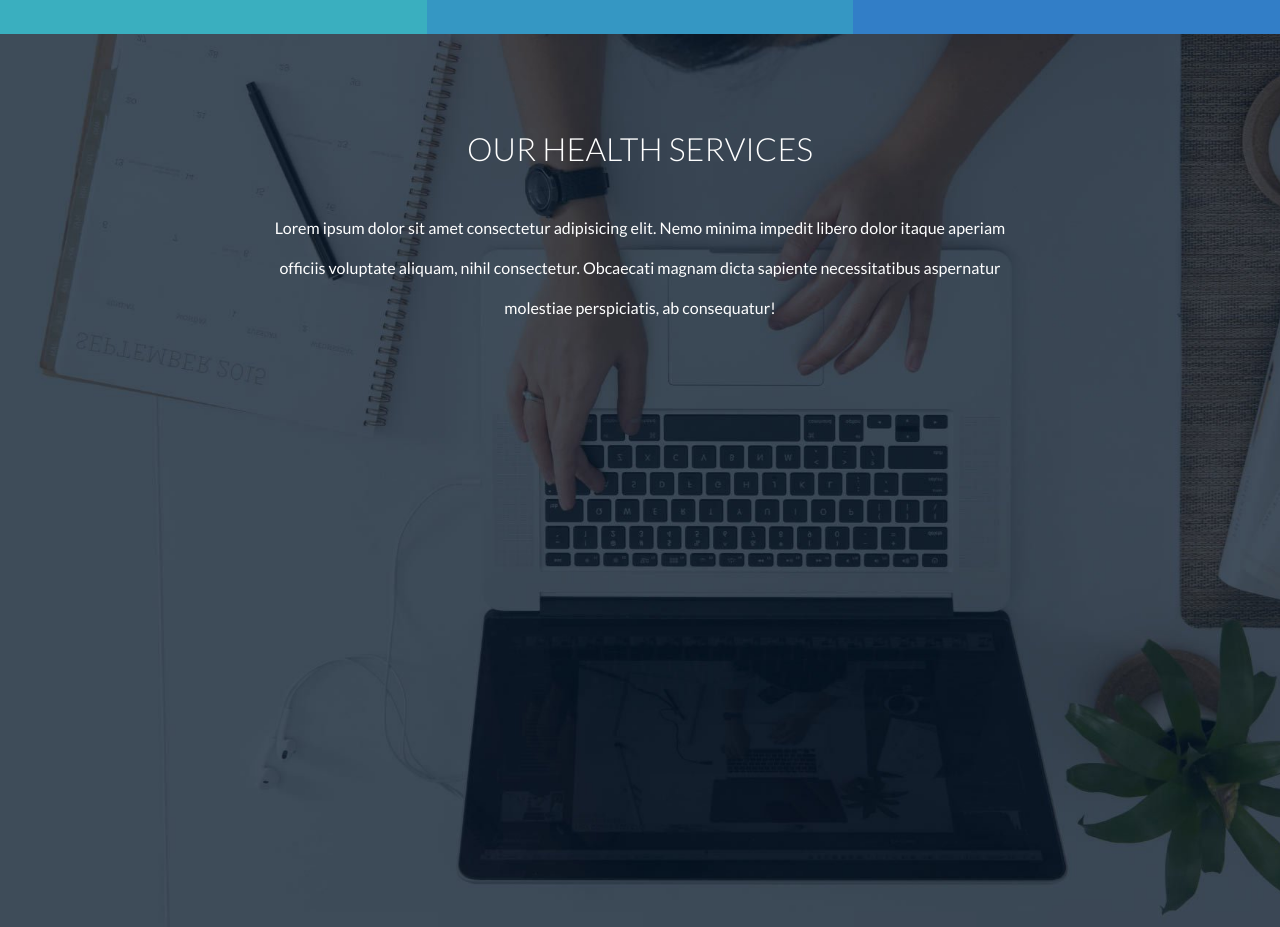
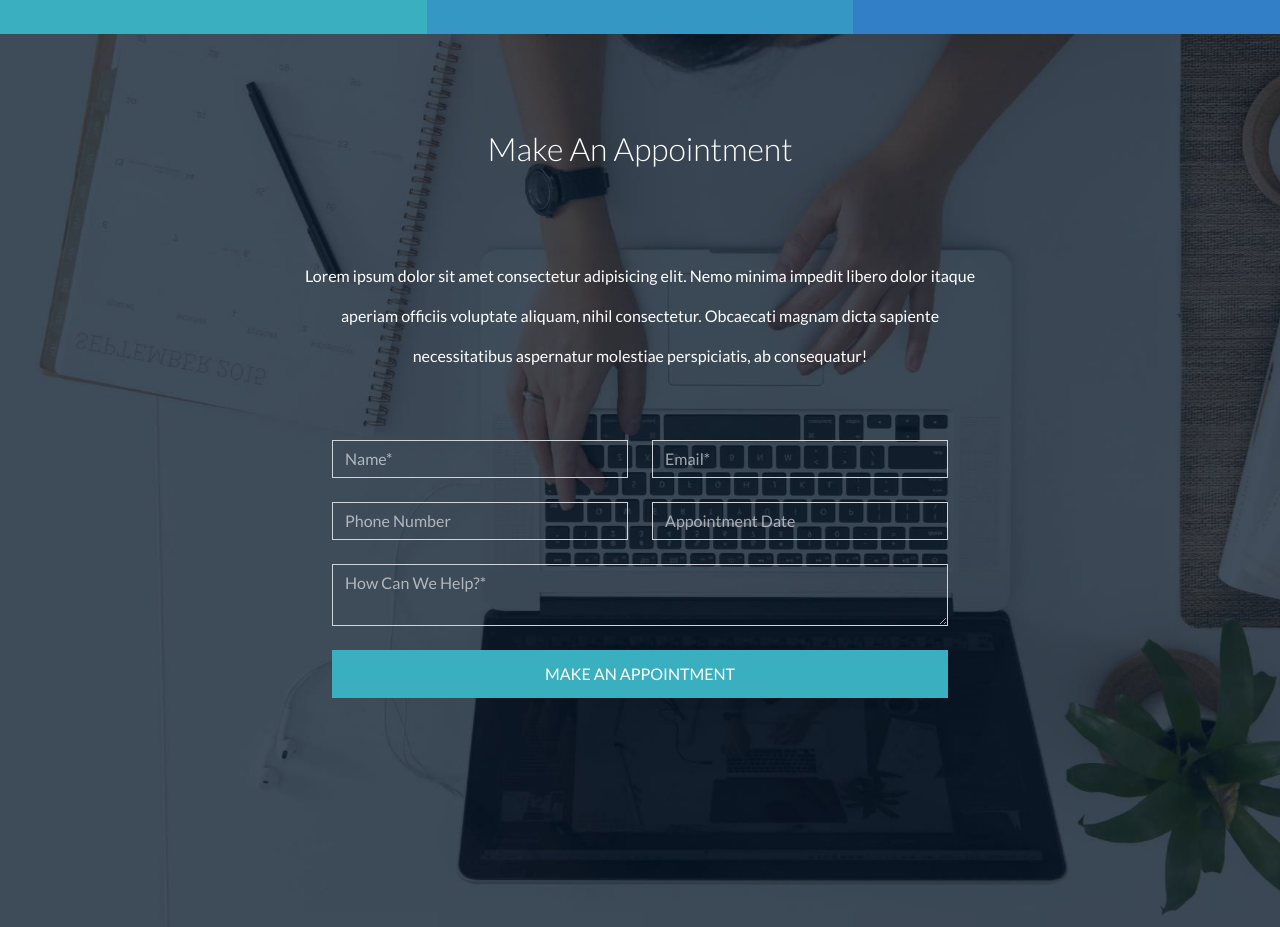
Before and after one commit to Clipper4rancione/proj-html-vuejs, a Vue app: page / in a window 1280 px wide. Shown: the part 5640-6567 px from the top of the page. Built offline with nearby package versions, Linux system fonts and the light colour scheme; a small style sheet from the web is missing.

Commit message:
[add] form make an appointment

```diff
--- a/src/components/AppMain.vue
+++ b/src/components/AppMain.vue
@@ -144,11 +144,46 @@ export default {
                         <div class="image-area mb-5">
                         </div>
                         <div class="text-area text-center mt-5">
-                            <h2>OUR HEALTH SERVICES</h2>
+                            <h2>Make An Appointment</h2>
                             <!-- RIGA TRA H2 E P  -->
-                            <p>Lorem ipsum dolor sit amet consectetur adipisicing elit. Nemo minima impedit libero dolor itaque aperiam officiis voluptate aliquam, nihil consectetur. Obcaecati magnam dicta sapiente necessitatibus aspernatur molestiae perspiciatis, ab consequatur!</p>
+                            <p class="p-5">Lorem ipsum dolor sit amet consectetur adipisicing elit. Nemo minima impedit libero dolor itaque aperiam officiis voluptate aliquam, nihil consectetur. Obcaecati magnam dicta sapiente necessitatibus aspernatur molestiae perspiciatis, ab consequatur!</p>
+                        </div>
+                </div>
+                <div class="form-area">
+                    <div class="container mc-container">
+                        <div class="row">
+                            <div class="col">
+                                <input type="text" class="form-control" placeholder="Name*">
+                            </div>
+                            <div class="col">
+                                <input type="text" class="form-control" placeholder="Email*">
+                            </div>
+                        </div>
+                        <div class="row py-4">
+                            <div class="col">
+                                <input type="text" class="form-control" placeholder="Phone Number">
+                            </div>
+                            <div class="col">
+                                <input type="text" class="form-control" placeholder="Appointment Date">
+                            </div>
+                        </div>
+                        <div class="row">
+                            <div class="col-12">
+                                <div class="input-group">
+                                    <textarea class="form-control" placeholder="How Can We Help?*"></textarea>
+                                </div>
+                            </div>
+                        </div>
+                        <div class="row py-4">
+                            <div class="col-12">
+                                <div class="mc-btn-big">
+                                    MAKE AN APPOINTMENT
+                                </div>
+                            </div>
                         </div>
                     </div>
+                </div>
+
             </section>
             <!-- /Form Section -->
 
@@ -284,6 +319,30 @@ export default {
         background-image: url('../assets/img/make-an-appointment.jpg');
         background-repeat: no-repeat;
         background-size: cover;
+
+        .form-area{
+
+            .mc-container{
+                width: 50%;
+                margin: 0 auto;
+            }
+
+            .mc-btn-big{
+                text-align: center;
+                color: white;
+                border: none;
+                background-color: #3aafbf;
+            }
+        }
+        .form-control{
+            background-color: transparent;
+            color: white;
+            border-radius: 0%;
+        }
+        .form-control::placeholder{
+            opacity: .6;
+            color: white;
+        }
     }
     .sect-head {
             display: flex;
```
